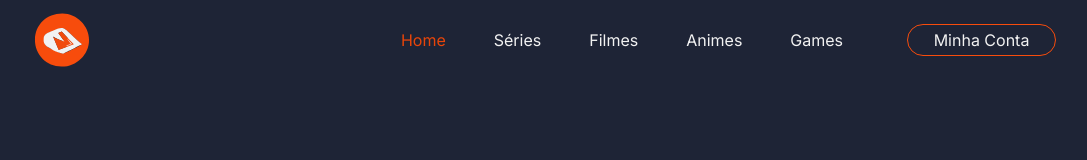
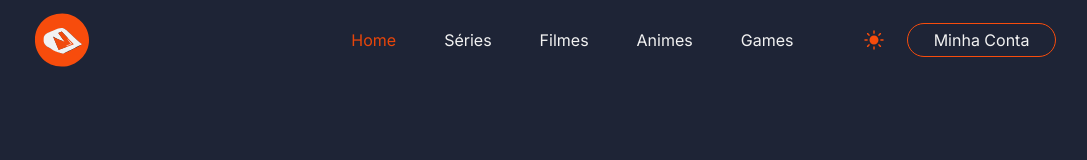
Before and after one commit to anthonibs/website-nerdices-geek, a React (Create React App) app: page / in a window 1280 px wide. Shown: the top 160 px of the page, without its empty margins (96-1183 px from the left). Built offline with nearby package versions, Linux system fonts and the light colour scheme.

Commit message:
feat:  ✨  adicionado botão de troca de tema

```diff
--- a/src/components/Header/index.tsx
+++ b/src/components/Header/index.tsx
@@ -2,8 +2,57 @@ import { HeaderMain, Navigating } from "./styles";
 
 import logo from "../../assets/svg/logo-nerdices-geek.svg";
 import { NavLink } from "react-router-dom";
+import { useTheme } from "../../hooks/useTheme";
+import { dark, light } from "../../styles/themes";
+
+import { IoIosSunny, IoIosPartlySunny } from "react-icons/io";
+import { BiArrowToTop } from "react-icons/bi";
+
+import { useEffect, useRef, useState } from "react";
 
 const Header = () => {
+
+  const { theme, setTheme } = useTheme();
+  const [visible, setVisible] = useState(false);
+
+  const cbRef = useRef(toggleVisible);
+
+  useEffect(() => {
+    cbRef.current = toggleVisible;
+  });
+
+  useEffect(() => {
+    const cb = () => cbRef.current();
+    window.addEventListener("scroll", cb);
+
+    return () => {
+      window.removeEventListener("scroll", cb);
+    };
+  }, []);
+
+
+  function handleToggleTheme() {
+    setTheme(theme.title === "dark" ? light : dark);
+  }
+
+  function toggleVisible() {
+    const scrolled = document.documentElement.scrollTop;
+    if (scrolled > 300) {
+      setVisible(true);
+    }
+    else if (scrolled <= 300) {
+      setVisible(false);
+    }
+  }
+
+  function scrollToTop() {
+    window.scrollTo({
+      top: 0,
+      behavior: "smooth"
+    });
+  }
+
+
   return (
     <HeaderMain>
       <img src={logo} alt="Logo Nerdices Geek" />
@@ -50,11 +99,25 @@ const Header = () => {
             </NavLink>
           </li>
         </ul>
+        <button
+          id="btnTheme"
+          onClick={handleToggleTheme}
+        >
+          {theme.title === "dark" ? <IoIosSunny size={24} /> : <IoIosPartlySunny size={24} />}
+        </button>
 
         <button>
           Minha Conta
         </button>
       </Navigating>
+
+      {visible && (
+        <button onClick={scrollToTop}
+          id="arrow-up"
+        >
+          <BiArrowToTop size={28} />
+        </button>
+      )}
     </HeaderMain >
   );
 };
--- a/src/components/Header/styles.ts
+++ b/src/components/Header/styles.ts
@@ -1,34 +1,61 @@
-import styled from "styled-components";
+import styled, { keyframes } from "styled-components";
+
+const animateScrollTop = keyframes`
+  from {
+    opacity: 0;
+    transform: scale(0);
+    display: block;
+  }
+
+  to {
+    opacity: 1;
+    transform: scale(1);
+  }
+`;
 
 export const HeaderMain = styled.header`
+  align-items: center;
+  background: ${props => props.theme.colors.backgroundBody};
+  display: flex;
+  font-family: 'Inter', sans-serif;
+  grid-area: HEADER;
   height: 80px;
-  background: ${props => props.theme.colors.backgroundBody};
-  grid-area: HEADER;
-  display: flex;
-  align-items: center;
   justify-content: space-between;
+  padding: 0 10%;
+  position: fixed;
+  transition: all .2s ease;
   width: 100%;
-  padding: 0 10%;
-  font-family: 'Inter', sans-serif;
-  position: fixed;
   z-index: 1000;
 
   img {
     display: block;
     width: 60px;
   }
+
+  #arrow-up {
+    animation: ${animateScrollTop} 1s ease;
+    bottom: 1rem;
+    border-radius: 50%;
+    border: none;
+    background: ${props => props.theme.colors.background};
+    color: ${props => props.theme.colors.text.secondary};
+    height: 50px;
+    position: fixed;
+    right: 1rem;
+    width: 50px;
+  }
 `;
 
 export const Navigating = styled.nav`
   display: flex;
+  font-size: 1rem;
   gap: 1rem;
-  font-size: 1rem;
 
   ul {
+    align-items: center;
     display: flex;
-    align-items: center;
+    flex-wrap: wrap;
     gap: 3rem;
-    flex-wrap: wrap;
     margin-right: 3rem;
 
     a {
@@ -46,21 +73,36 @@ export const Navigating = styled.nav`
   }
 
   button {
-    white-space: nowrap;
-    font-size: 1rem;
+    color: ${props => props.theme.colors.text.default};
+    border-radius: 3rem;
     background: transparent;
     border: 1px ${props => props.theme.colors.background} solid;
-    color: ${props => props.theme.colors.text.default};
+    font-size: 1rem;
     padding: .3rem 1.6rem;
-    border-radius: 3rem;
     transition: background .3s ease-in;
+    white-space: nowrap;
 
     &:hover {
-      background: ${props => props.theme.colors.background}
+      color: ${props => props.theme.colors.link};
+      background: ${props => props.theme.colors.background};
     }
 
     &:active {
       background: ${props => props.theme.colors.isActive}
     }
   }
+
+  #btnTheme {
+    display: flex;
+    background-color: transparent;
+    border: none;
+    padding: .3rem;
+    color: ${({ theme }) => theme.colors.text.primary};
+    transition: color .2s ease-in;
+
+    &:hover {
+      color: ${({ theme }) => theme.colors.isHover};
+    }
+  }
+
 `;
```
